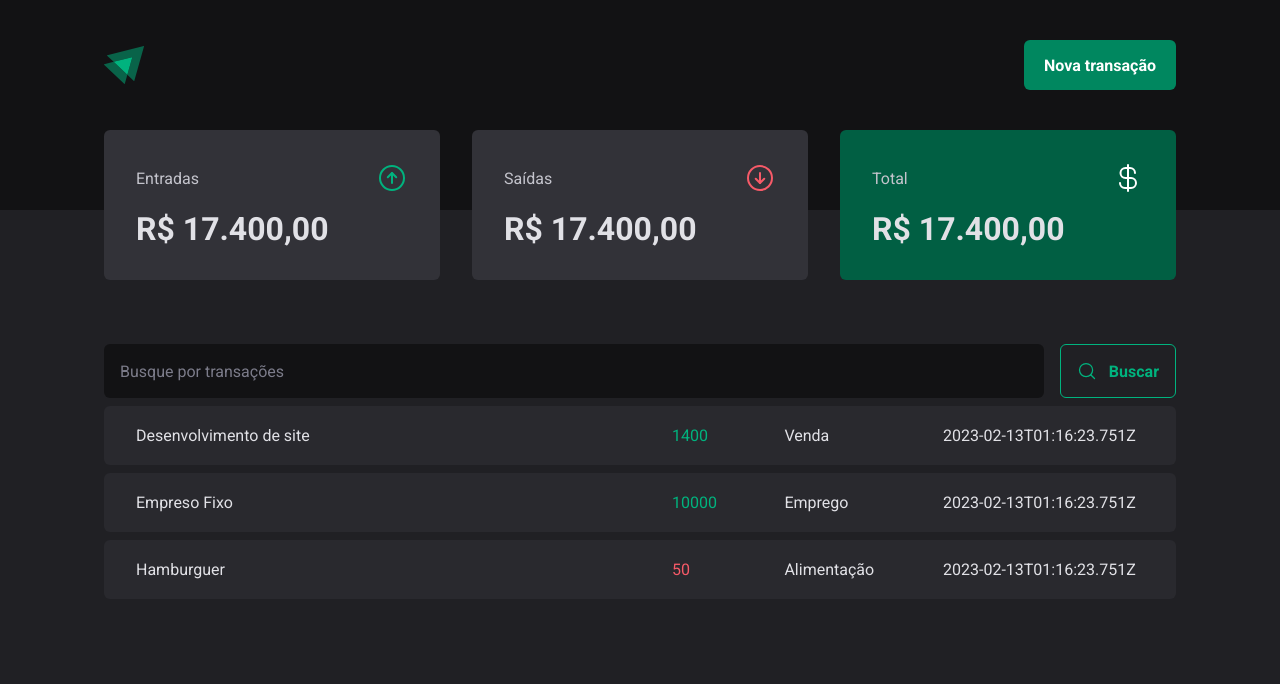
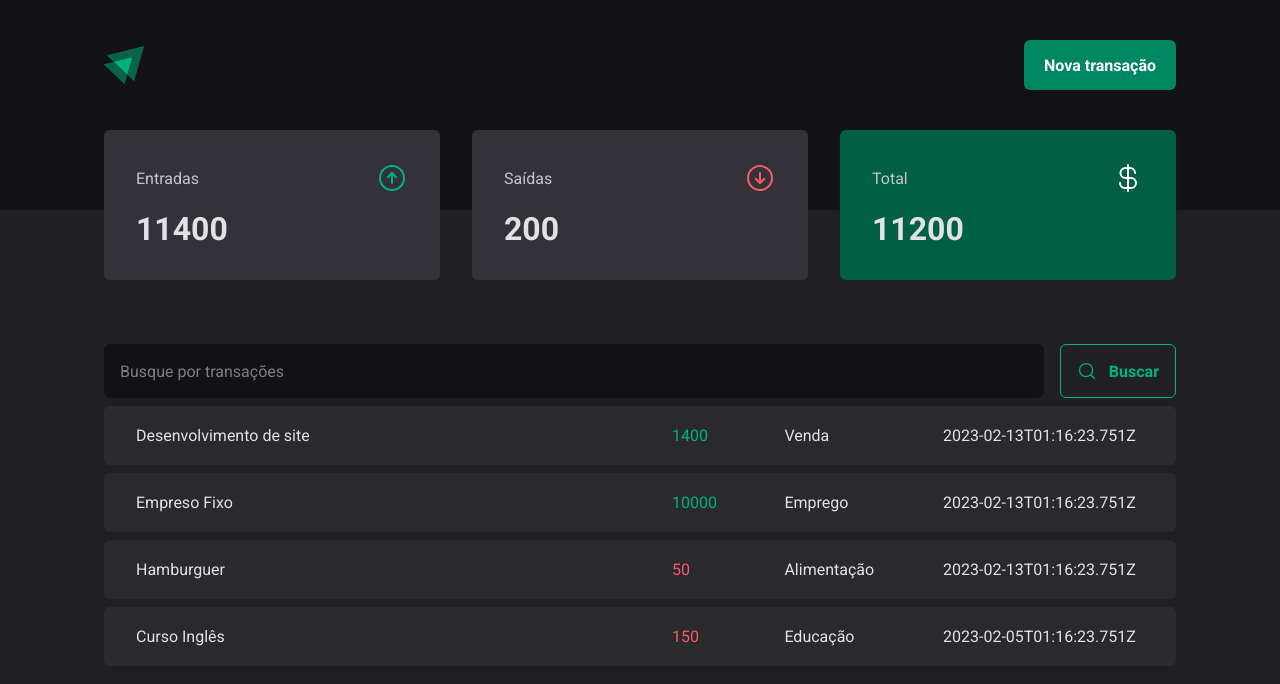
Before and after one commit to PabloNatan/dt-money, a React (Vite) app: page / in a window 1280 px wide. Shown: the top 684 px of the page. Built offline with nearby package versions, Linux system fonts and the light colour scheme; data requests are answered from the project's data file.

Commit message:
feat: set summary with context values

```diff
--- a/server.json
+++ b/server.json
@@ -23,6 +23,14 @@
       "category": "Alimentação",
       "price": 50,
       "createdAt": "2023-02-13T01:16:23.751Z"
+    },
+    {
+      "id": 4,
+      "description": "Curso Inglês",
+      "type": "outcome",
+      "category": "Educação",
+      "price": 150,
+      "createdAt": "2023-02-05T01:16:23.751Z"
     }
   ]
 }
--- a/src/components/Summary/index.tsx
+++ b/src/components/Summary/index.tsx
@@ -1,7 +1,29 @@
 import { ArrowCircleDown, ArrowCircleUp, CurrencyDollar } from "phosphor-react";
+import { useTransationsContext } from "../../contexts/TransactionsContext";
 import * as S from "./styles";
 
 export function Summary() {
+  const { transactions } = useTransationsContext();
+
+  const summary = transactions.reduce(
+    (acc, transaction) => {
+      if (transaction.type === "income") {
+        acc.income += transaction.price;
+        acc.total += transaction.price;
+      } else {
+        acc.outcome += transaction.price;
+        acc.total -= transaction.price;
+      }
+
+      return acc;
+    },
+    {
+      income: 0,
+      outcome: 0,
+      total: 0,
+    }
+  );
+
   return (
     <S.Wrapper>
       <S.SummaryCard>
@@ -10,7 +32,7 @@
           <ArrowCircleUp size={32} color="#00b37e" />
         </header>
 
-        <strong>R$ 17.400,00</strong>
+        <strong>{summary.income}</strong>
       </S.SummaryCard>
 
       <S.SummaryCard>
@@ -19,7 +41,7 @@
           <ArrowCircleDown size={32} color="#f75a68" />
         </header>
 
-        <strong>R$ 17.400,00</strong>
+        <strong>{summary.outcome}</strong>
       </S.SummaryCard>
 
       <S.SummaryCard variant="green">
@@ -28,7 +50,7 @@
           <CurrencyDollar size={32} color="#fff" />
         </header>
 
-        <strong>R$ 17.400,00</strong>
+        <strong>{summary.total}</strong>
       </S.SummaryCard>
     </S.Wrapper>
   );
```
